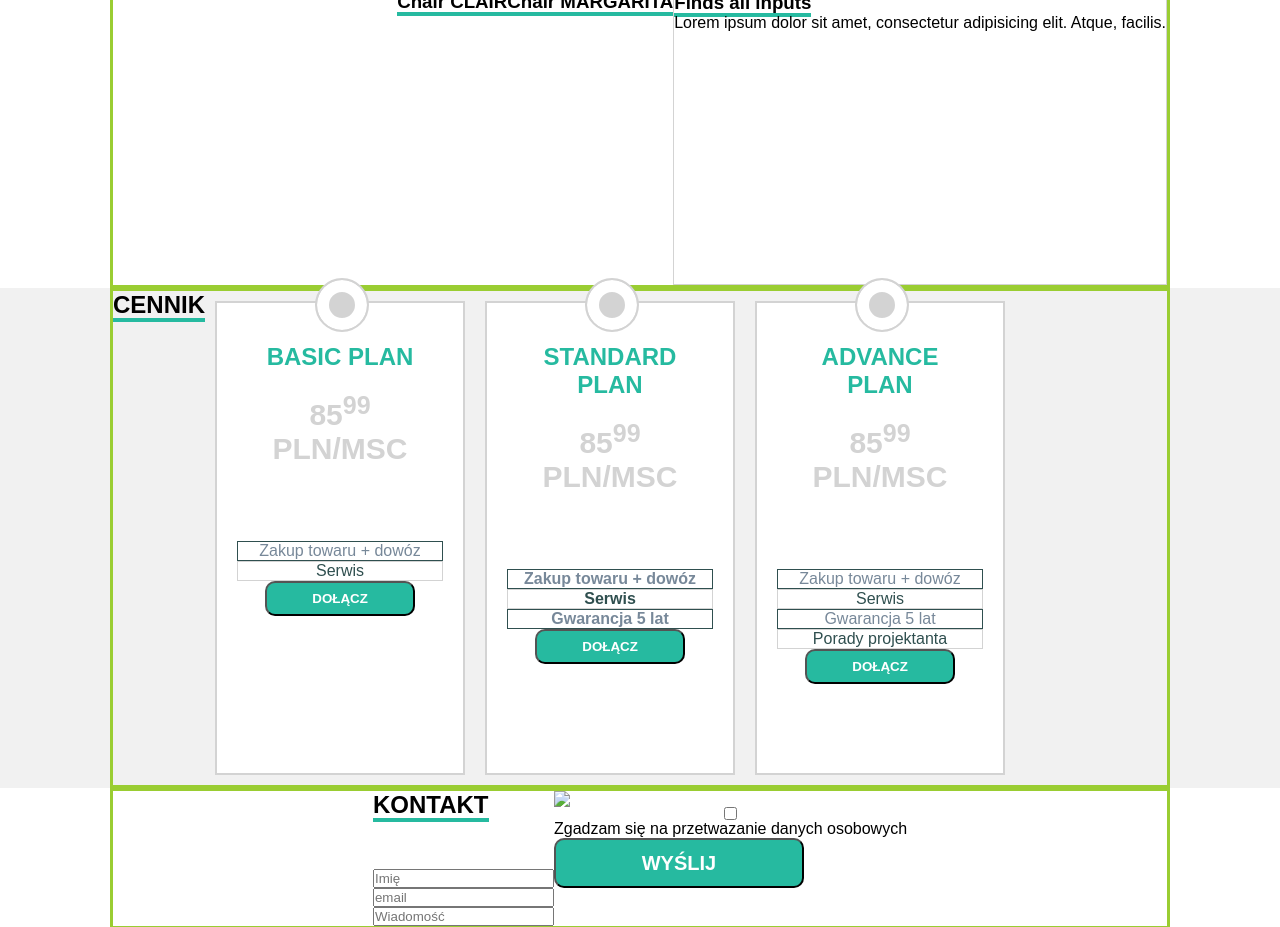
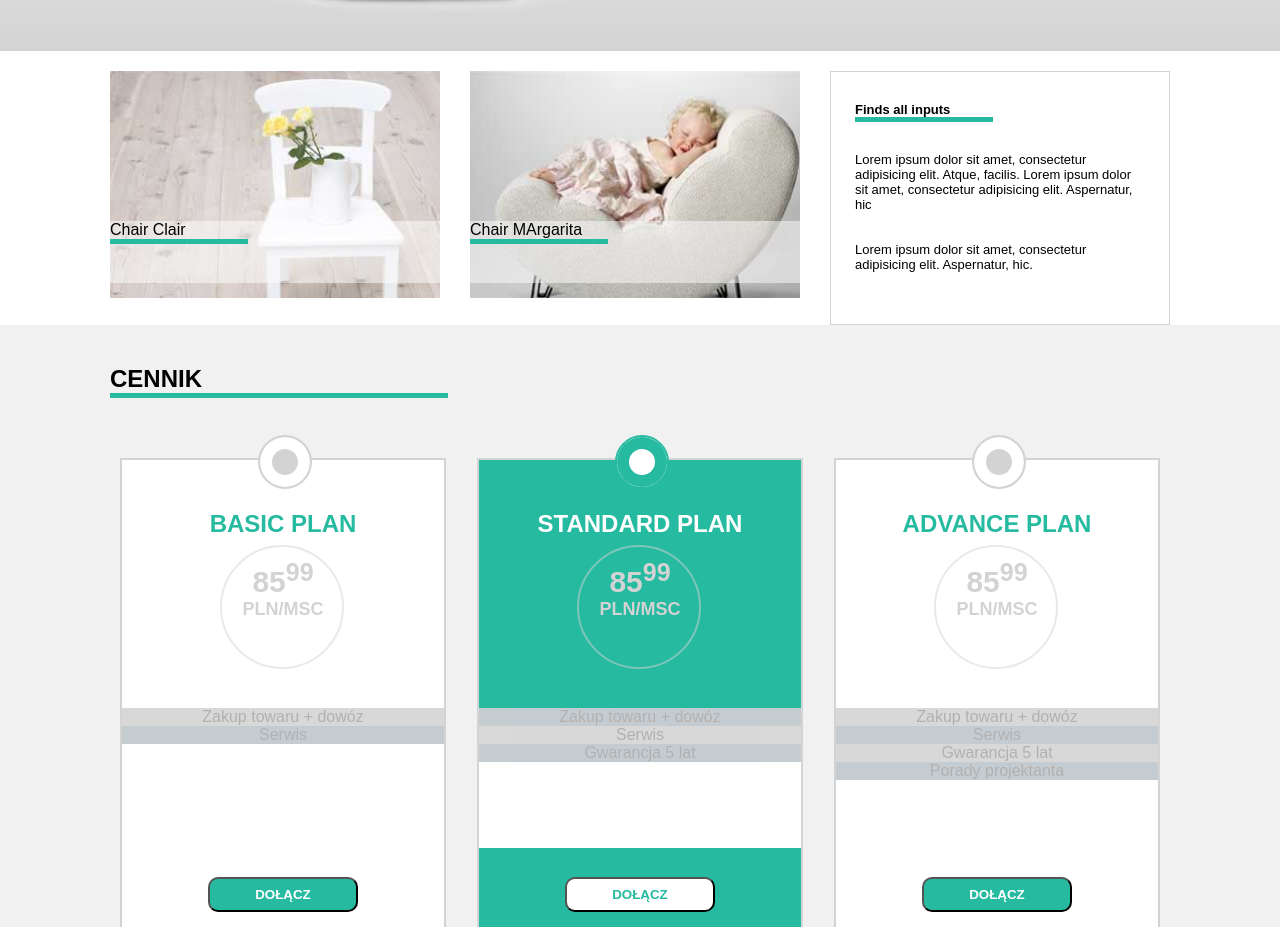
Before and after one commit to kostkaczekolady/SitOnChair, a plain HTML site: page index.html in a window 1280 px wide. Shown: the part 330-1257 px from the top of the page. Drawn offline with Linux system fonts and the light colour scheme; a web font is replaced by a local one.

Commit message:
nabiera wygladu

```diff
--- a/css/style.css
+++ b/css/style.css
@@ -3,9 +3,11 @@
     margin:  0;
     padding: 0;
 }
+
 body{
     font-family: Arial, sans-serif;
 }
+
 header{
     background-color: black;
     color: white;
@@ -18,10 +20,11 @@ header{
 
 .container {
     width: 1060px;
-    border: 3px solid yellowgreen;
+    /*border: 3px solid yellowgreen;*/
     display: flex;
+    justify-content: space-between;
+}
 
-}
 .header__navigation {
     list-style: none;
 }
@@ -31,6 +34,7 @@ header{
     margin-left: 40px;
     position: relative;
 }
+
 header .menu{
     display:flex;
     justify-content: space-between;
@@ -41,16 +45,11 @@ header .menu{
 .header__container{
     display: flex;
     list-style: none;
-    /*flex-direction: row;*/
-    /*justify-content: space-between;*/
+}
 
-}
 .header__container > ul {
     display: flex;
     list-style: none;
-    /*flex-direction: row;*/
-    /*justify-content: space-between;*/
-    /*text-decoration: none;*/
 }
 .menu ul{
     list-style: none;
@@ -64,7 +63,6 @@ header .menu{
     text-decoration: none;
     padding: 30px;
     color: white;
-    /*background-color: black;*/
 }
 .header__navigation{
     flex-direction: row;
@@ -72,15 +70,30 @@ header .menu{
 }
 .header__navigation--dropdown{
     display: none;
+    position: absolute;
+}
+.header__navigation--dropdown li{
+    background: black;
+}
+.header__navigation--dropdown a{
+   padding: 10px;
 }
 .header__list-item:hover ul{
     display: block;
+}
+
+.logo{
+    display: flex;
+    flex-direction: row;
+    align-items: center;
+    font-size: medium;
+    margin-right: 20px;
 }
 .logo1{
     display: flex;
     flex-direction: row;
     align-items: center;
-    font-size: medium;
+    font-size: 30px;
     margin-right: 20px;
 }
 .logo2{
@@ -106,87 +119,177 @@ section {
     width: 100%;
     margin: 0 auto;
     justify-content: center;
+}
 
-}
 .section1{
     background: linear-gradient(white, lightgrey);
     display: flex;
-    flex-direction: row;
 }
+
 .section1a{
     display: flex;
     flex-direction: column;
     align-items: center;
-    padding: 70px;
+    padding: 30px 0px;
+    width: 400px;
+    margin: 10px;
 }
 .arrows {
     padding-top: 100px;
-    /*padding: 20px;*/
+}
 
-}
 .arrows a{
     color: #26BAA0;
     font-size: 80px;
-    /*adding-top: 150px;*/
-}
-.section2{
-    background-image: url("../images/box1_img.jpg"),
-    url("../images/box2_img.jpg");
-    background-repeat: no-repeat, no-repeat;
-    background-position: left,center;
-    justify-content: flex-end;
-    height: 300px;
+    text-decoration: none;
 }
 
-.section2a{
+#clair {
+    background-image: url("../images/box1_img.jpg");
+    width: 330px;
+    height: 227px;
+    background-repeat: no-repeat;
+    background-position: center;
+    background-size: cover;
     display: flex;
+    align-items: flex-end;
+}
+#margarita{
+    background-image: url("../images/box2_img.jpg");
+    width: 330px;
+    height: 227px;
+    background-repeat: no-repeat;
+    background-position: center;
+    background-size: cover;
+    display: flex;
+    align-items: flex-end;
 }
 
-.section2b{
+.section2 {
+    padding-top: 20px;
+}
+.section2a {
+    box-sizing: border-box;
+    width: 340px;
+    height: 254px;
     border: 1px solid lightgrey;
 }
 
+.opacityWhite{
+    height: 62px;
+    width: 100%;
+    background-color: rgba(255, 255, 255, 0.5);
+    margin-bottom: 15px;
+    /*margin-left: 20px;*/
+    display: flex;
+    flex-direction: column;
+}
+
+.section2 p,h3{
+    font-size: 13px;
+    margin-left: 24px;
+    margin-right: 30px;
+    padding-top: 30px;
+}
+
+h3:after{
+    content: "";
+    display: block;
+    height: 5px;
+    width: 138px;
+    background-color: #26BAA0;
+}
+
+div .opacityWhite:after{
+    content: "";
+    display: block;
+    height: 5px;
+    width: 138px;
+    background-color: #26BAA0;
+}
+
+.section3 .container{
+    display: flex;
+    flex-direction: column;
+}
+
 .section3{
-    /*display: flex;*/
-    height: 500px;
+    display: flex;
     background-color: #F1F1F1;
-    /*flex-direction: column;*/
+    align-items: center;
+    padding: 20px;
 }
+
 .section3a{
+    width: 100%;
     display:flex;
-    flex-direction: row;
+    justify-content: space-between;
+    margin-top: 50px;
 }
 
 .section3a h2{
     padding: 20px;
 }
+.title h2:after{
+    content: "";
+    display: block;
+    height: 5px;
+    width: 338px;
+    background-color: #26BAA0;
+}
 
-.section3a{}
+.title{
+    width: 100%;
+    margin-top: 20px;
+}
 
-.section4{
-    display: flex;
-    /*flex-direction: row;*/
-}
-.section4a{
+.section4 .container{
     display: flex;
     flex-direction: column;
-    /*flex-grow: 1;*/
 }
+
+.section4a{
+    width: 100%;
+    display:flex;
+    justify-content: space-between;
+    margin-bottom: 30px;
+
+}
+
 .section4a form{
     padding-top: 50px;
-    /*color: #26BAA0;*/
-    /*flex-grow: 3;*/
+    height: 30px;
+    width: 100px;
+    color: #26BAA0;
 }
 input{
-    color: #26BAA0;
+    height: 45px;
+    width: 430px;
+    border: 1px solid #26BAA0;
+    margin: 10px;
+    font-size: 25px;
+    opacity: 0.5;
+}
+textarea{
+    width: 430px;
+    border: 1px solid #26BAA0;
+    margin: 10px;
+    height: 100px;
+    resize: none;
+    font-size: 25px;
+    opacity: 0.5;
 }
 .section4b{
     display: flex;
     flex-direction: column;
-    /*flex-grow: 1;*/
 }
-.line span{
-    border-bottom: 4px solid #26BAA0;
+.section4b img{
+    width: 250px;
+    height: 200px;
+}
+.check{
+    display: flex;
+    justify-content: center;
 }
 
 footer {
@@ -218,8 +321,8 @@ button{
     height: 35px;
     border-radius: 10px;
     font-weight: 700;
-    margin-bottom: 30px;
 }
+
 
 
 .section3a a{
@@ -230,18 +333,27 @@ button{
 div.title{
     /*width: 100%;*/
 }
+
 .plans {
     border: 2px solid lightgrey;
-    width: 250px;
+    width: 326px;
+    height: 496px;
     position: relative;
     text-align: center;
-    padding: 20px;
+    padding: 30px 0;
     font-family: sans-serif;
     box-sizing: border-box;
     margin-top: 50px;
-    color: #26BAA0;
     margin: 10px;
     background-color: white;
+    display: flex;
+    flex-flow: column nowrap;
+}
+.plans h2{
+    color: #26BAA0;
+}
+.grren h2{
+    color: white;
 }
 .plans:before {
     content: "";
@@ -255,37 +367,107 @@ div.title{
     left: calc(50% - 25px);
     top: -25px;
     box-shadow: inset 0 0 0 12px #fff;
-    /*box-shadow: */
+}
+.price:before{
+    content: "";
+    display: block;
+    border-radius: 50%;
+    width: 120px;
+    height: 120px;
+    position: absolute;
+    border: 2px solid lightgrey;
+    opacity: 0.5;
+    top: 85px;
+    left: 98px;
+    /*box-shadow: inset 0 0 0 12px #fff;*/
 }
 .price{
     color: lightgrey;
-    /*border: 2px solid lightgrey;*/
-    /*background: white;*/
     height: 150px;
     display: block;
     border-radius: 50%;
     font-size: 30px;
     font-weight: 900;
+}
+.plans_background{
+    background: white;
+    height: 140px;
     /*display: flex;*/
+    /*flex-direction: row;*/
+    /*justify-content: space-between;*/
+}
+.plans_background p{
+    color: black;
+    opacity: 0.5;
+    /*display: flex;*/
+    /*flex-direction: row;*/
+    /*justify-content: space-between;*/
 }
 
 .plans_options{
-    color:lightslategrey;
-    border: 1px solid darkslategrey;
+    color:black;
+    background: #435969;
+    /*background: rgba(202 202 202 0.5);*/
+    /*background:grey;*/
+    /*border: 1px solid darkslategrey;*/
+    /*background: rgba(250 250 250 0.5);*/
     width: 100%;
-}
-.plans_options2{
-    color:darkslategrey;
-    border: 1px solid lightgrey;
+    opacity: 0.3;
+    /*filter: alpha(opacity=50);*/
 }
 
-/*.plans:after {*/
-    /*content: "";*/
+.plans_options2{
+    color:black;
+    background: grey;
+    opacity: 0.3;
+    /*background: rgba(200 200 200 0.5);*/
+
+    /*opacity: 20%;*/
+    /*border: 1px solid lightgrey;*/
+}
+.small{
+    font-size: 18px;
+}
+.button--plans{
+    display: flex;
+    flex: 1;
+    align-items: flex-end;
+    margin-bottom: 10px;
+    justify-content: center;
+}
+
+.grren {
+    color: white;
+    margin: 10px;
+    background-color: #26BAA0;
+    display: flex;
+    flex-flow: column nowrap;
+}
+.grren:before {
+    content: "";
+    display: block;
+    border-radius: 50%;
+    width: 50px;
+    height: 50px;
+    position: absolute;
+    border: 2px solid #26BAA0;
+    background: white;
+    left: calc(50% - 25px);
+    top: -25px;
+    box-shadow: inset 0 0 0 12px #26BAA0;
+    /*box-shadow: */
+}
+/*.grren p{color: #26BAA0;*/
+    /*margin: 10px;*/
+    /*background-color: white;*/
     /*display: flex;*/
-    /*justify-content: center;*/
-    /*border-radius: 50%;*/
-    /*width: 150px;*/
-    /*height: 150px;*/
-    /*position: absolute;*/
-    /*border: 2px solid lightgrey;*/
+    /*flex-flow: column nowrap;*/
 /*}*/
+.grren button{
+    background-color: white;
+    color: #26BAA0;
+    width: 150px;
+    height: 35px;
+    border-radius: 10px;
+    font-weight: 700;
+}
--- a/index.html
+++ b/index.html
@@ -9,7 +9,7 @@
 <body>
     <header>
         <div class="container menu">
-            <div class="logo1">
+            <div class="logo">
                 <p>SIT</p>
                 <p class="green">ON</p>
                 <p>CHAIR</p>
@@ -25,30 +25,12 @@
                         </ul>
                     </li>
                     <li><a class="header__link">GALERIA</a></li>
-                    <li>KONTAKT</li>
+                    <li><a class="header__link">KONTAKT</a></li>
                 </ul>
             </nav>
         </div>
     </header>
 
-    <!--<section class="section1 container">-->
-    <!--&lt;!&ndash;<section class="section1 container">&ndash;&gt;-->
-        <!--<div>-->
-            <!--<img src="images/black_chair.png">-->
-        <!--</div>-->
-
-        <!--<div class="logo section1a">-->
-           <!--<div class="logo1">-->
-            <!--<h1> SIT </h1>-->
-            <!--<h1 class="green"> ON </h1>-->
-            <!--<h1> OUR </h1>-->
-            <!--<h1 class="green"> CHAIR </h1>-->
-           <!--</div>-->
-
-            <!--<p>Lorem ipsum dolor sit amet, consectetur adipisicing elit. Asperiores at corporis debitis doloremque ea eestiae necessitatibus nesciunt non obcaecati, quidem ratione saepe sed sequi sunt vitae? Amet incidunt pariatur qui quidem quisquam? Aliquid consectetur, eum molestias non quam quos sapiente.</p>-->
-            <!--<button>ZOBACZ WIĘCEJ</button>-->
-        <!--</div>-->
-    <!--</section>-->
     <section class="section1">
         <div class="container">
             <div class="arrows"><a href="link">&lt;</a></div>
@@ -62,28 +44,28 @@
                     <h1 class="green"> CHAIR </h1>
                 </div>
 
-                <p>Lorem ipsum dolor sit amet, consectetur adipisicing elit. Asperiores at corporis debitis doloremque ea eestiae necessitatibus nesciunt non obcaecati, quidem ratione saepe sed sequi sunt vitae? Amet incidunt pariatur qui quidem quisquam? Aliquid consectetur, eum molestias non quam quos sapiente.</p>
+                <p>Lorem ipsum dolor sit amet, consectetur adipisicing elit. Asperiores at corporis debitis doloremque ea eestiae necessitatibus nesciunt non obcaecati, quidem ratione saepe sed sequi sunt vitae? Amet incidun.</p>
                 <button>ZOBACZ WIĘCEJ</button>
             </div>
             <div class="arrows"><a href="link">&gt;</a> </div>
         </div>
     </section>
 
-    <section class="container section2 line">
-        <!--<div>-->
+    <section class="section2">
+        <div class="container">
+            <div id="clair">
+                <div class="opacityWhite">Chair Clair</div></div>
+            <div id="margarita"><div class="opacityWhite">Chair MArgarita</div></div>
+            <div class="section2a">
+                <h3>Finds all inputs</h3>
 
-            <h3><span>Chair CLAIR</span></h3>
-            <h3><span>Chair MARGARITA</span></h3>
-
-            <div class="section2b line">
-                <h3><span>Finds all inputs</span></h3>
-                <p>Lorem ipsum dolor sit amet, consectetur adipisicing elit. Atque, facilis.</p>
+                    <p>Lorem ipsum dolor sit amet, consectetur adipisicing elit. Atque, facilis. Lorem ipsum dolor sit amet, consectetur adipisicing elit. Aspernatur, hic</p>
+                    <p>Lorem ipsum dolor sit amet, consectetur adipisicing elit. Aspernatur, hic.</p>
             </div>
-
-        <!--</div>-->
+        </div>
     </section>
 
-    <section class="section3 line">
+    <section class="section3">
 
         <div class="container">
             <div class="title">
@@ -95,74 +77,87 @@
                 <h2>BASIC PLAN</h2>
                 <div class="price">
                     <p> 85<sup>99</sup></p>
-                    <p>PLN/MSC</p>
+                    <p class="small">PLN/MSC</p>
                 </div>
-                <div class="plans_options">Zakup towaru + dowóz</div>
-                <div class="plans_options2">Serwis</div>
-                 <button><a href=" ">DOŁĄCZ</a></button>
+
+                <div class="plans_background">
+                    <div class="plans_options2">Zakup towaru + dowóz</div>
+                    <div class="plans_options">Serwis</div>
                 </div>
-            <div class="plans green">
+                    <div class="button--plans"><button>DOŁĄCZ</button></div>
+                </div>
+                    <div class="plans grren">
                     <h2>STANDARD PLAN</h2>
                     <div class="price">
                         <p> 85<sup>99</sup></p>
-                    <p>PLN/MSC</p>
+                        <p class="small">PLN/MSC</p>
                     </div>
+
+                    <div class="plans_background">
                         <div class="plans_options">Zakup towaru + dowóz</div>
                         <div class="plans_options2">Serwis</div>
                         <div class="plans_options">Gwarancja 5 lat</div>
-                <button><a href=" ">DOŁĄCZ</a></button>
+                    </div>
+                        <div class="button--plans"><button>DOŁĄCZ</button></div>
+
                     </div>
                 <div class="plans">
                 <h2>ADVANCE PLAN</h2>
                 <div class="price">
                     <p> 85<sup>99</sup></p>
-                    <p>PLN/MSC</p>
+                    <p class="small">PLN/MSC</p>
                 </div>
-                <div class="plans_options">Zakup towaru + dowóz</div>
-                <div class="plans_options2">Serwis</div>
-                <div class="plans_options">Gwarancja 5 lat</div>
-                <div class="plans_options2">Porady projektanta</div>
-                <button><a href=" ">DOŁĄCZ</a></button>
+                <div class="plans_background">
+                    <div class="plans_options2">Zakup towaru + dowóz</div>
+                    <div class="plans_options">Serwis</div>
+                    <div class="plans_options2">Gwarancja 5 lat</div>
+                    <div class="plans_options">Porady projektanta</div>
+                </div>
+                <div class="button--plans"><button>DOŁĄCZ</button></div>
             </div>
 
             </div>
         </div>
     </section>
 
-    <section class="container line">
+
+    <section class="section4">
+        <div class="container">
+            <div class="title">
+            <h2><span>KONTAKT</span></h2>
+            </div>
             <div class="section4a">
-            <h2><span>KONTAKT</span></h2>
-
                     <form>
                         <p>
                             <label>
-                                <input type="text" placeholder="Imię">
+                                <input type="text" placeholder=" Imię">
                             </label>
                         </p>
                         <p>
                             <label>
-                                <input type="email" placeholder="email">
+                                <input type="email" placeholder=" email">
                             </label>
                         </p>
                         <p>
                             <label>
-                                <input type="textarea" placeholder="Wiadomość">
+                                <textarea type="textarea" placeholder=" Wiadomość"></textarea>
                             </label>
                         </p>
 
                     </form>
-        </div>
+
 
             <div class="section4b">
                 <img src="images/red_chair.png">
-            <input type="checkbox" name="zgoda" value="" />Zgadzam się na przetwazanie danych osobowych
+
+                <input class="check" type="checkbox" name="zgoda" value="" />Zgadzam się na przetwazanie danych osobowych
                 <p>
                     <button type="submit"><h2>WYŚLIJ</h2></button>
                 </p>
             </div>
+            </div>
 
-
-
+        </div>
     </section>
 
     <footer class="container">
```
Also changed, not shown: images/black_chair.png (added), images/box1_img.jpg (added), images/box2_img.jpg (added), images/flickr.png (added), images/form_ok.jpg (added), images/orange_chair.png (added), images/pinterest.png (added), images/red_chair.png (added), images/twitter.png (added), images/vimeo.png (added). Lines whose indentation alone changed are shown as unchanged.
